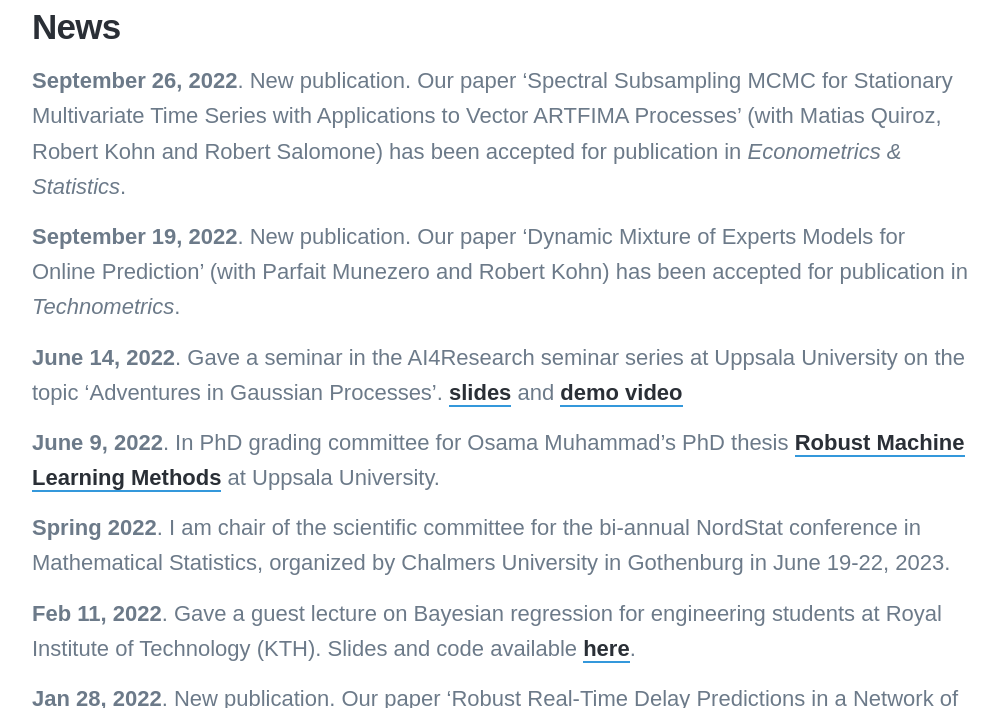
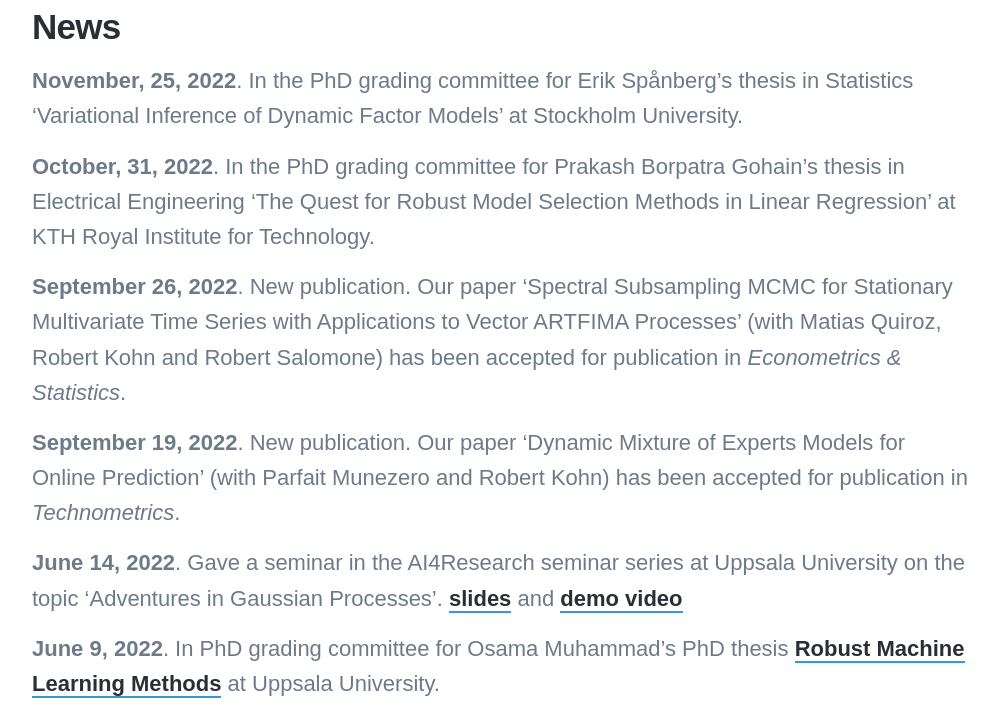
Before and after one commit to mattiasvillani/mattiasvillani.github.io, a Jekyll site: the page built from _pages/news.md, in a window 1280 px wide and 900 px high, scrolled down 416 px, cut to the strip 192-900 px from the top of the window. Shown: the whole strip, without its empty margins (138-1136 px from the left). Built offline with Jekyll 4.4.1, drawn with Linux system fonts in a browser that asks for light colours; nearby versions of some CDN libraries; some web fonts are replaced.

Commit message:
added thesis committee

```diff
--- a/_pages/news.md
+++ b/_pages/news.md
@@ -6,6 +6,10 @@ featured_image: /images/newspaper_desk_crop.jpg
 ---
 
 ## News
+
+**November, 25, 2022**. In the PhD grading committee for Erik Spånberg's thesis in Statistics 'Variational Inference of Dynamic Factor Models' at Stockholm University.
+
+**October, 31, 2022**. In the PhD grading committee for Prakash Borpatra Gohain's thesis in Electrical Engineering 'The Quest for Robust Model Selection Methods in Linear Regression' at KTH Royal Institute for Technology.
 
 **September 26, 2022**. New publication. Our paper 'Spectral Subsampling MCMC for Stationary Multivariate Time Series with
 Applications to Vector ARTFIMA Processes' (with Matias Quiroz, Robert Kohn and Robert Salomone) has been accepted for publication in *Econometrics & Statistics*.
```
